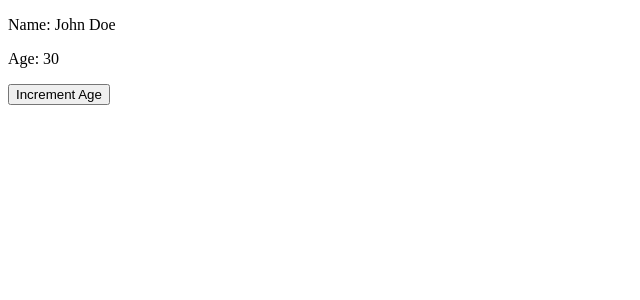
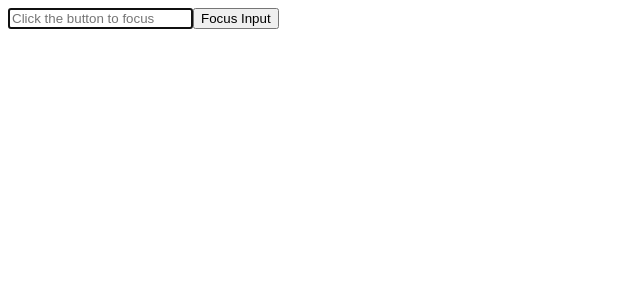
Before and after one commit to maeumum/BP_HW2, a Vue app: page / in a window 1280 px wide. Shown: the top 300 px of the page, without its empty margins (0-640 px from the left). Built offline with nearby package versions, Linux system fonts and the light colour scheme.

Commit message:
E12 수정

```diff
--- a/src/App.vue
+++ b/src/App.vue
@@ -1,14 +1,14 @@
 <template>
-  <E11Reactive></E11Reactive>
+  <E12RefComponent></E12RefComponent>
 </template>
 
 <script lang="ts">
 import { defineComponent } from 'vue';
-import E11Reactive from "@/components/example6/E-11-reactive.vue";
+import E12RefComponent from "@/components/example6/E-12-ref-component.vue";
 export default defineComponent({
   name: 'App',
   components: {
-    E11Reactive
+    E12RefComponent,
   }
 });
 </script>
--- a/src/components/example6/E-12-ref-component.vue
+++ b/src/components/example6/E-12-ref-component.vue
@@ -5,29 +5,24 @@
   </div>
 </template>
 
-<script>
+<script setup>
 import { ref, onMounted } from 'vue';
 
-export default {
-  name: 'E12RefComponent',
-  setup() {
 const inputField = ref(null); // DOM 요소에 대한 ref 선언
 
 const focusInput = () => {
-      inputField.value.focus(); // ref를 통해 DOM 요소에 접근
+  // ref를 통해 DOM 요소에 접근할 때 .value 사용
+  if (inputField.value) {
+    inputField.value.focus();
+  }
 };
 
 onMounted(() => {
-      console.log(inputField); // 컴포넌트가 마운트된 후, inputField에 접근 가능
+  console.log(inputField.value); // 컴포넌트가 마운트된 후, inputField에 접근 가능
   if(inputField.value) {
-        inputField.value.focus();
+    inputField.value.focus(); // 마운트 시 자동 포커스 기능 유지
   }
 });
 
-    return {
-      inputField,
-      focusInput
-    };
-  }
-};
+// `<script setup>`에서는 별도로 return 할 필요 없이 자동으로 노출됩니다.
 </script>
```
Lines whose indentation alone changed are shown as unchanged.
